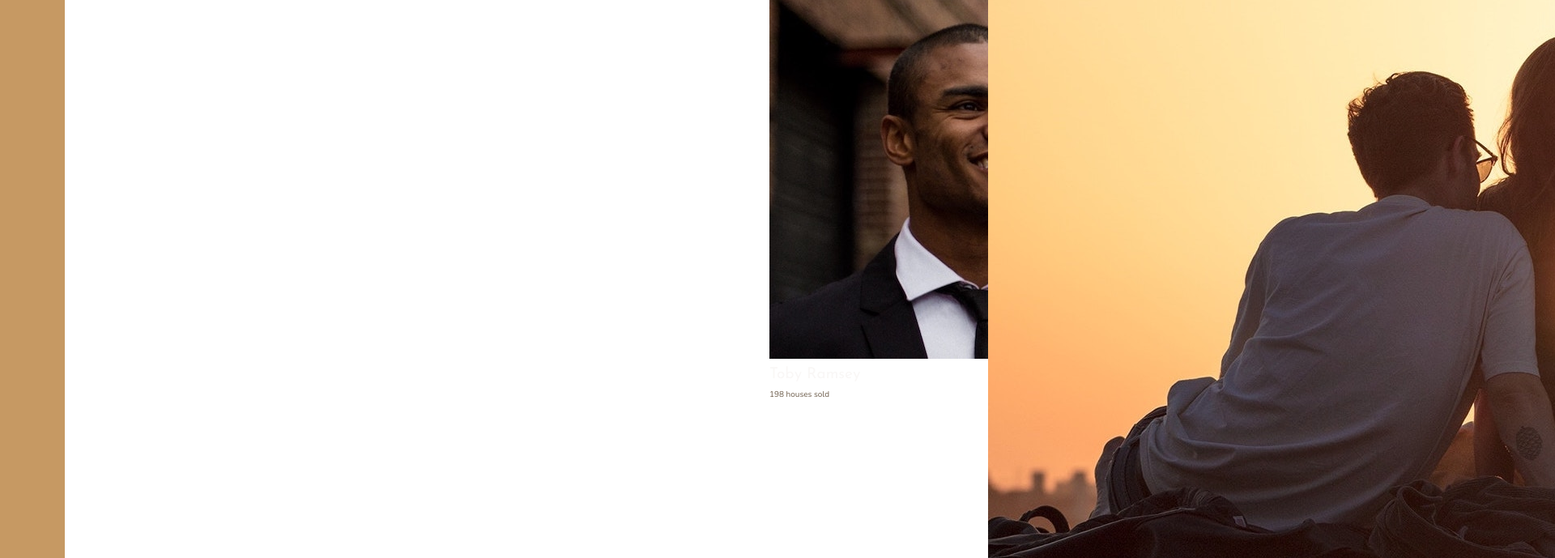
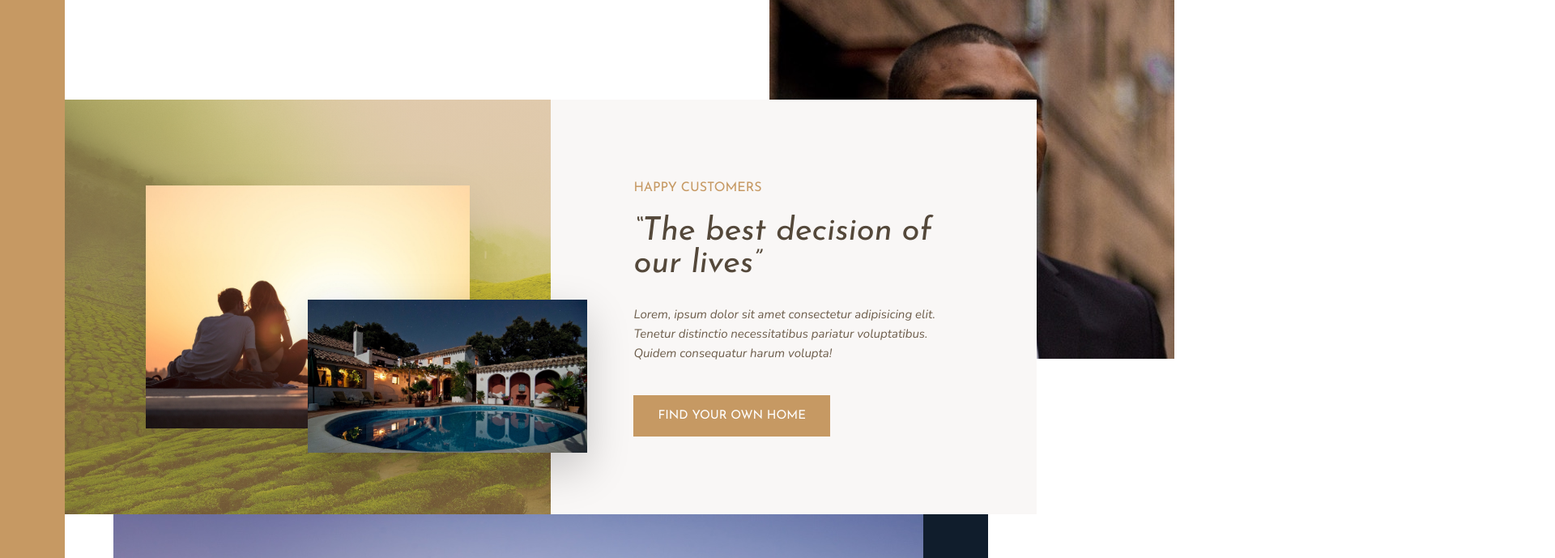
Before and after one commit to dandediu/nexter, a website: page index.html in a window 1280 px wide. Shown: the part 1185-1874 px from the top of the page at 81% size, 1920 px wide, since content can reach past the window. Drawn offline with nearby package versions, Linux system fonts and the light colour scheme.

Commit message:
Story section styles.

```diff
--- a/sass/_story.scss
+++ b/sass/_story.scss
@@ -1,11 +1,75 @@
 .story {
-    &__pitures {
+    &__pictures {
         background-color: $color-primary;
         grid-column: full-start / col-end 4;
+        background-image: linear-gradient(
+                rgba($color-primary, 0.5),
+                rgba($color-primary, 0.5)
+            ),
+            url(../img/back.jpg);
+        background-size: cover;
+
+        display: grid;
+        grid-template-rows: repeat(6, 1fr);
+        grid-template-columns: repeat(6, 1fr);
+        align-items: center;
+
+        @media only screen and (max-width: $bp-medium) {
+            grid-column: 1 / -1;
+            padding: 6rem;
+        }
+    }
+
+    &__img--1 {
+        width: 100%;
+        grid-row: 2 / 6;
+        grid-column: 2 / 6;
+        box-shadow: 0 2rem 5rem rgba(#000, 0.1);
+
+        @media only screen and (max-width: $bp-medium) {
+            grid-column: 1 / 5;
+            grid-row: 1 / -1;
+        }
+    }
+
+    &__img--2 {
+        width: 115%;
+        grid-row: 4 / 6;
+        grid-column: 4 / 7;
+        z-index: 20;
+        box-shadow: 0 2rem 5rem rgba(#000, 0.2);
+
+        @media only screen and (max-width: $bp-medium) {
+            grid-row: 1 / -1;
+            width: 100%;
+        }
     }
 
     &__content {
         background-color: $color-grey-light-1;
         grid-column: col-start 5 / full-end;
+        padding: 6rem 8vw;
+
+        /*
+        display: flex;
+        flex-direction: column;
+        justify-content: center;
+        align-items: flex-start;
+        */
+
+        display: grid;
+        align-content: center;
+        justify-items: start;
+
+        @media only screen and (max-width: $bp-medium) {
+            grid-column: 1 / -1;
+            grid-row: 5 / 6;
+        }
+    }
+
+    &__text {
+        font-size: 1.5rem;
+        font-style: italic;
+        margin-bottom: 4rem;
     }
 }
```
Also changed, not shown: css/style.css.
